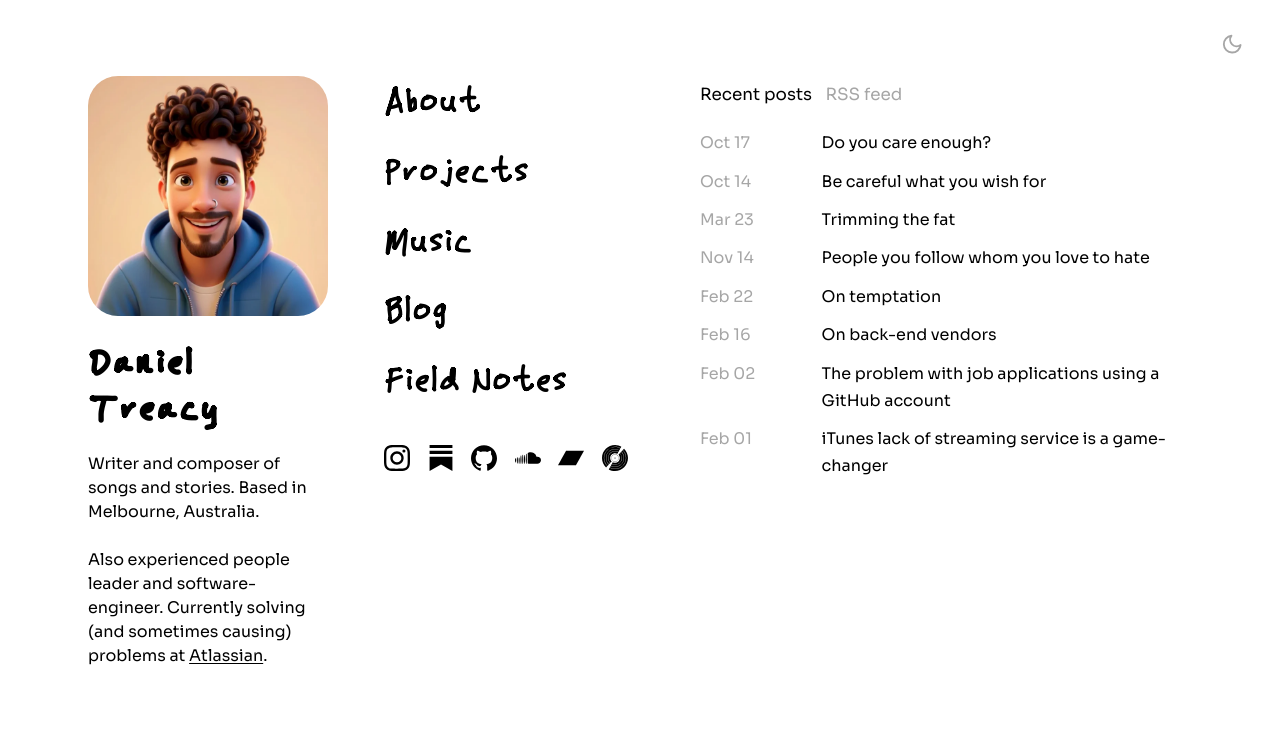
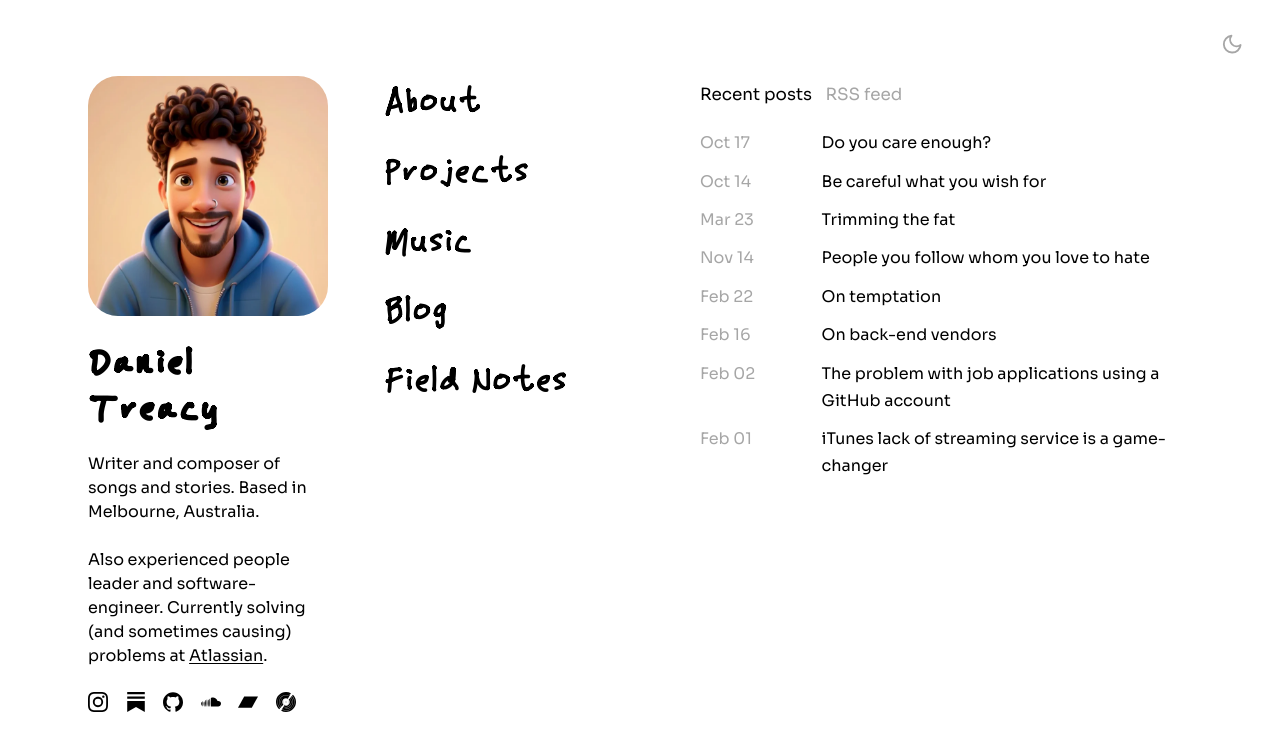
Before and after one commit to danieltreacy/danieltreacy.github.com, a Jekyll site: the page built from index.md, in a window 1280 px wide. Shown: the top 751 px of the page. Built offline with Jekyll 4.4.1, drawn with Linux system fonts in a browser that asks for light colours.

Commit message:
Move social icons under the bio and shrink them
26px -> 20px. The sticky bio column is now taller, so the minimum window
height for sticky columns goes from 700px to 740px.

Co-Authored-By: Claude Sonnet 5.5 <noreply@anthropic.com>
Claude-Session: https://claude.ai/code/session_01PUbPFVxVABNzkhzDz7FzYj

```diff
--- a/_layouts/default.html
+++ b/_layouts/default.html
@@ -18,11 +18,11 @@
         <p class="name">{{ site.title | escape }}</p>
         <p>Writer and composer of songs and stories. Based in Melbourne, Australia.</p>
         <p>Also experienced people leader and software-engineer. Currently solving (and sometimes causing) problems at <a href="https://www.atlassian.com">Atlassian</a>.</p>
+        {% include social.html %}
       </aside>
 
       <div class="col-nav">
         {% include nav.html %}
-        {% include social.html %}
       </div>
 
       <main class="col-content" aria-label="Content">
--- a/assets/main.scss
+++ b/assets/main.scss
@@ -131,9 +131,10 @@ a {
   flex-wrap: wrap;
   gap: 1rem 1.1rem;
   list-style: none;
-  margin: 2.25rem 0 0;
+  margin: 0;
   padding: 0;
   a { display: block; line-height: 0; }
+  svg { width: 1.25rem; height: 1.25rem; }
 }
 
 /* Right: recent posts, or page content */
@@ -176,7 +177,7 @@ a {
 
 /* Keep the bio and nav in view while the content scrolls, but only when the
    window is tall enough to show them in full */
-@media (min-height: 700px) {
+@media (min-height: 740px) {
   .col-bio, .col-nav { position: sticky; top: 2rem; align-self: start; }
 }
 
@@ -197,7 +198,6 @@ a {
   .portrait { width: 220px; }
   .site-nav ul { display: flex; flex-wrap: wrap; gap: 0 2rem; }
   .site-nav li { margin-bottom: 0; }
-  .social { margin-top: 1rem; }
   .theme-toggle { right: 1.25rem; }
 }
 
@@ -212,8 +212,7 @@ a {
   .col-bio { position: static; }
   .col-content { margin-top: 1.75rem; }
   .portrait { width: 160px; }
-  .col-nav { margin-top: 0.5rem; }
-  .social { margin-top: 1rem; }
+  .col-nav { margin-top: 1.5rem; }
   .site-nav ul { display: flex; flex-wrap: wrap; gap: 0 1.25rem; }
   .site-nav li { margin-bottom: 0.5rem; }
   .site-nav a { font-size: 1.7rem; }
```
